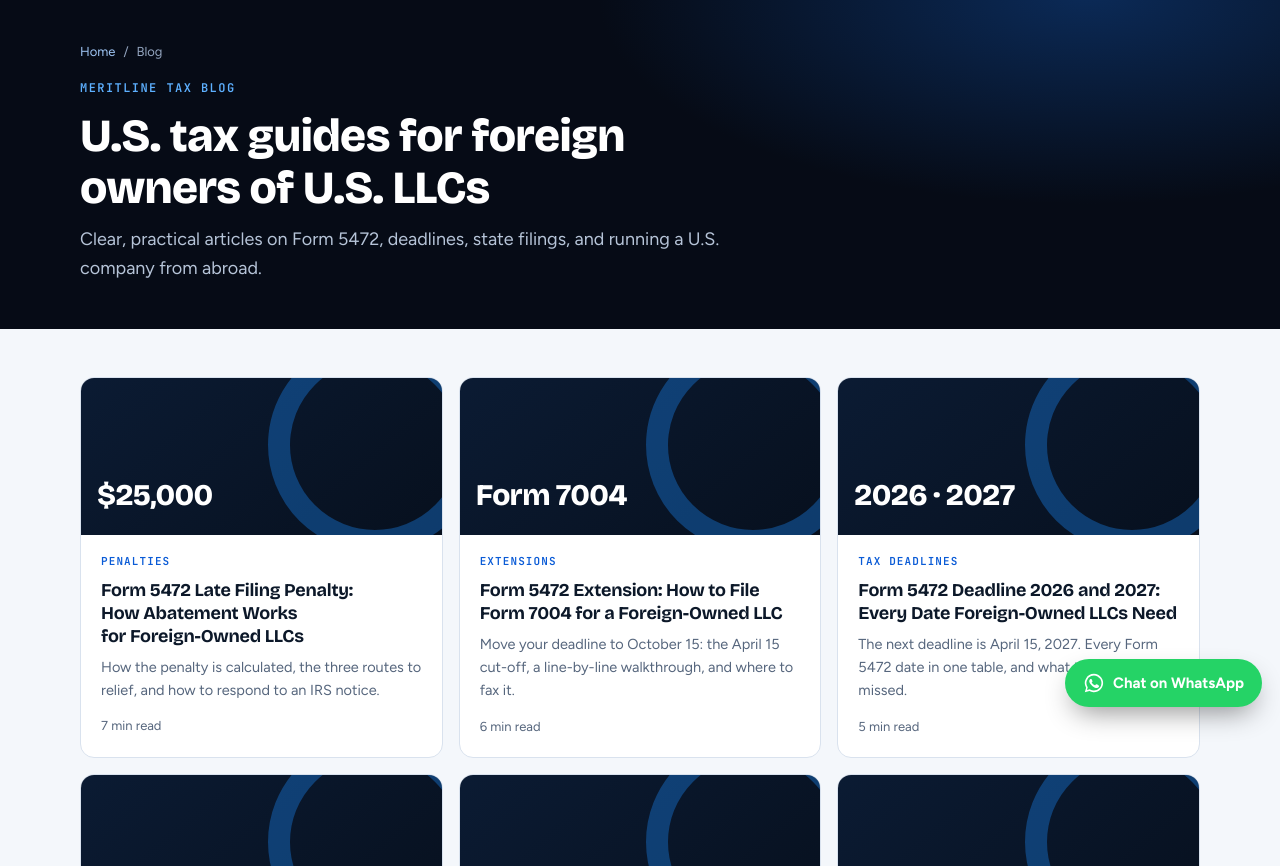
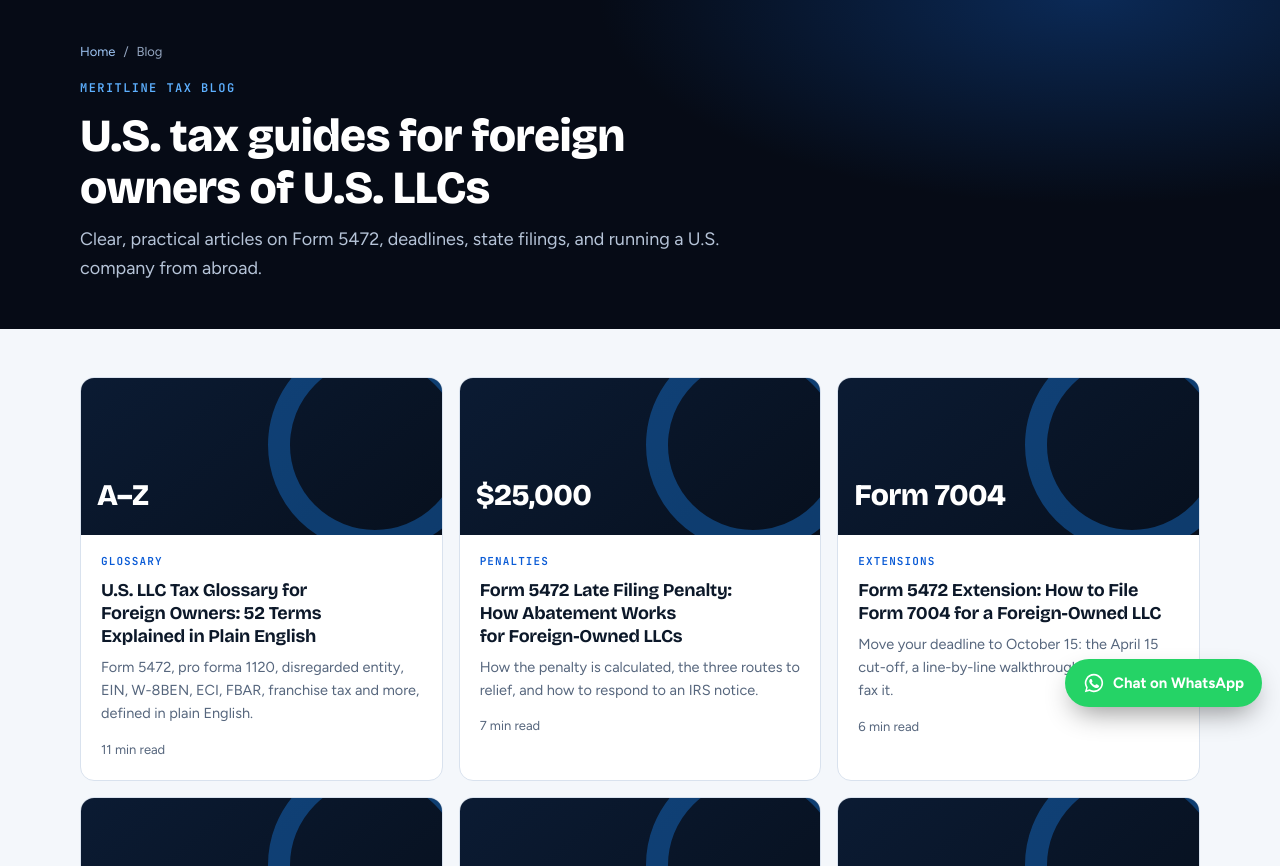
Before and after one commit to winner072/meritline-tax, a plain HTML site: page blog.html in a window 1280 px wide. Shown: the part 75-941 px from the top of the page. Drawn offline with nearby package versions, Linux system fonts and the light colour scheme.

Commit message:
Add files via upload

```diff
--- a/blog.html
+++ b/blog.html
@@ -63,7 +63,10 @@
   <section class="sec-tight">
     <div class="wrap">
       <div class="post-grid">
-        <a class="post-card" href="blog/form-5472-late-filing-penalty-abatement.html">
+        <a class="post-card" href="blog/us-llc-tax-glossary.html">
+          <div class="post-thumb" aria-hidden="true"><b>A–Z</b></div>
+          <div class="post-body"><span class="post-cat">Glossary</span><h3>U.S. LLC Tax Glossary for Foreign Owners: 52 Terms Explained in Plain English</h3><p>Form 5472, pro forma 1120, disregarded entity, EIN, W-8BEN, ECI, FBAR, franchise tax and more, defined in plain English.</p><span class="post-meta">11 min read</span></div>
+        </a><a class="post-card" href="blog/form-5472-late-filing-penalty-abatement.html">
           <div class="post-thumb" aria-hidden="true"><b>$25,000</b></div>
           <div class="post-body"><span class="post-cat">Penalties</span><h3>Form 5472 Late Filing Penalty: How Abatement Works for Foreign-Owned LLCs</h3><p>How the penalty is calculated, the three routes to relief, and how to respond to an IRS notice.</p><span class="post-meta">7 min read</span></div>
         </a><a class="post-card" href="blog/form-5472-extension-form-7004.html">
--- a/sitemap.xml
+++ b/sitemap.xml
@@ -13,6 +13,7 @@
   <url><loc>https://meritlinetaxservices.com/state-filings.html</loc><lastmod>2026-10-12</lastmod></url>
   <url><loc>https://meritlinetaxservices.com/terms.html</loc><lastmod>2026-10-12</lastmod></url>
   <url><loc>https://meritlinetaxservices.com/blog/form-1120-vs-form-1065.html</loc><lastmod>2026-10-12</lastmod></url>
+  <url><loc>https://meritlinetaxservices.com/blog/us-llc-tax-glossary.html</loc><lastmod>2026-10-25</lastmod></url>
   <url><loc>https://meritlinetaxservices.com/blog/form-5472-extension-form-7004.html</loc><lastmod>2026-10-25</lastmod></url>
   <url><loc>https://meritlinetaxservices.com/blog/form-5472-late-filing-penalty-abatement.html</loc><lastmod>2026-10-25</lastmod></url>
   <url><loc>https://meritlinetaxservices.com/blog/form-5472-deadline-2026-2027.html</loc><lastmod>2026-10-21</lastmod></url>
```
Also changed, not shown: llms.txt.
